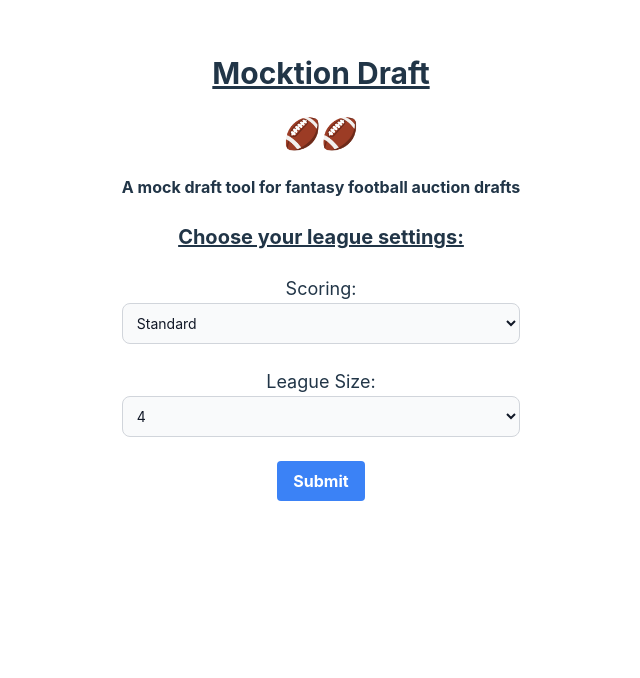
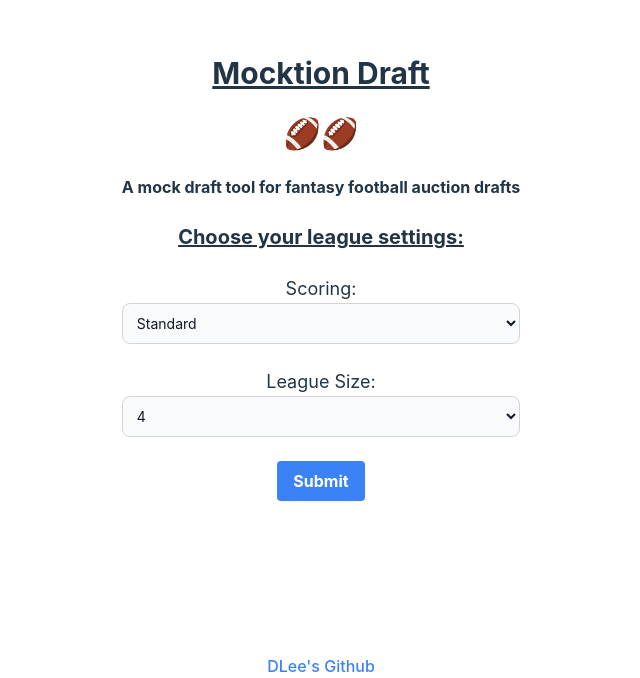
Before and after one commit to dlee1579/mocktion-draft-v3, a React (Vite) app: page / in a window 1280 px wide. Shown: the part 122-800 px from the top of the page, without its empty margins (319-959 px from the left). Built offline with nearby package versions, Linux system fonts and the light colour scheme.

Commit message:
added link to github

```diff
--- a/src/pages/SelectLeague.jsx
+++ b/src/pages/SelectLeague.jsx
@@ -51,6 +51,7 @@ export default function SelectLeague() {
                 <br></br>
                 <input type="submit" className='bg-blue-500 hover:bg-blue-700 text-white font-bold py-2 px-4 rounded'/>
             </form>
+            <a className="text-blue-500 inset-x-0 bottom-0 absolute bottom-0" href="https://github.com/dlee1579/mocktion-draft-v3">DLee's Github</a>
         </div>
     </>
 }
```
